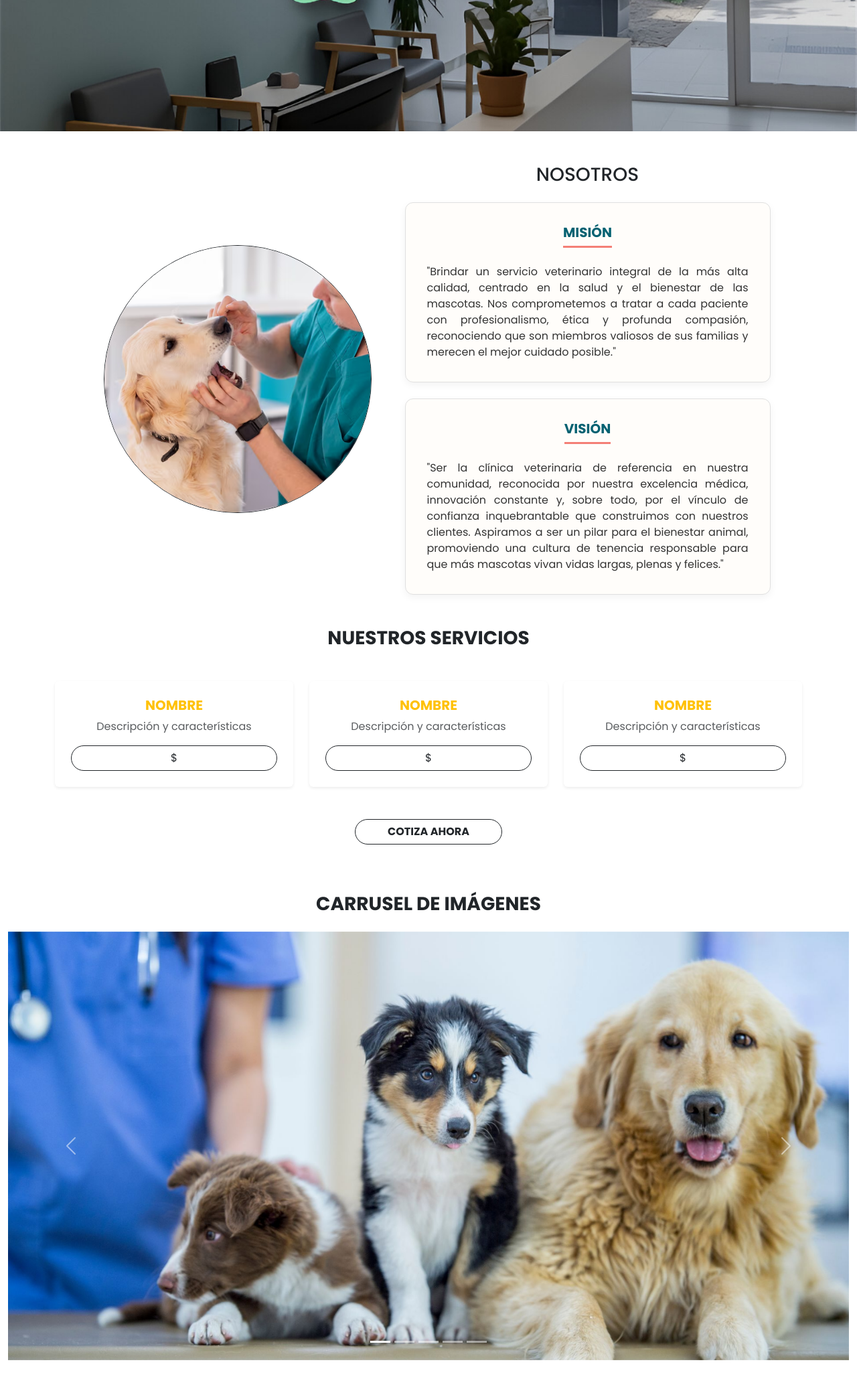
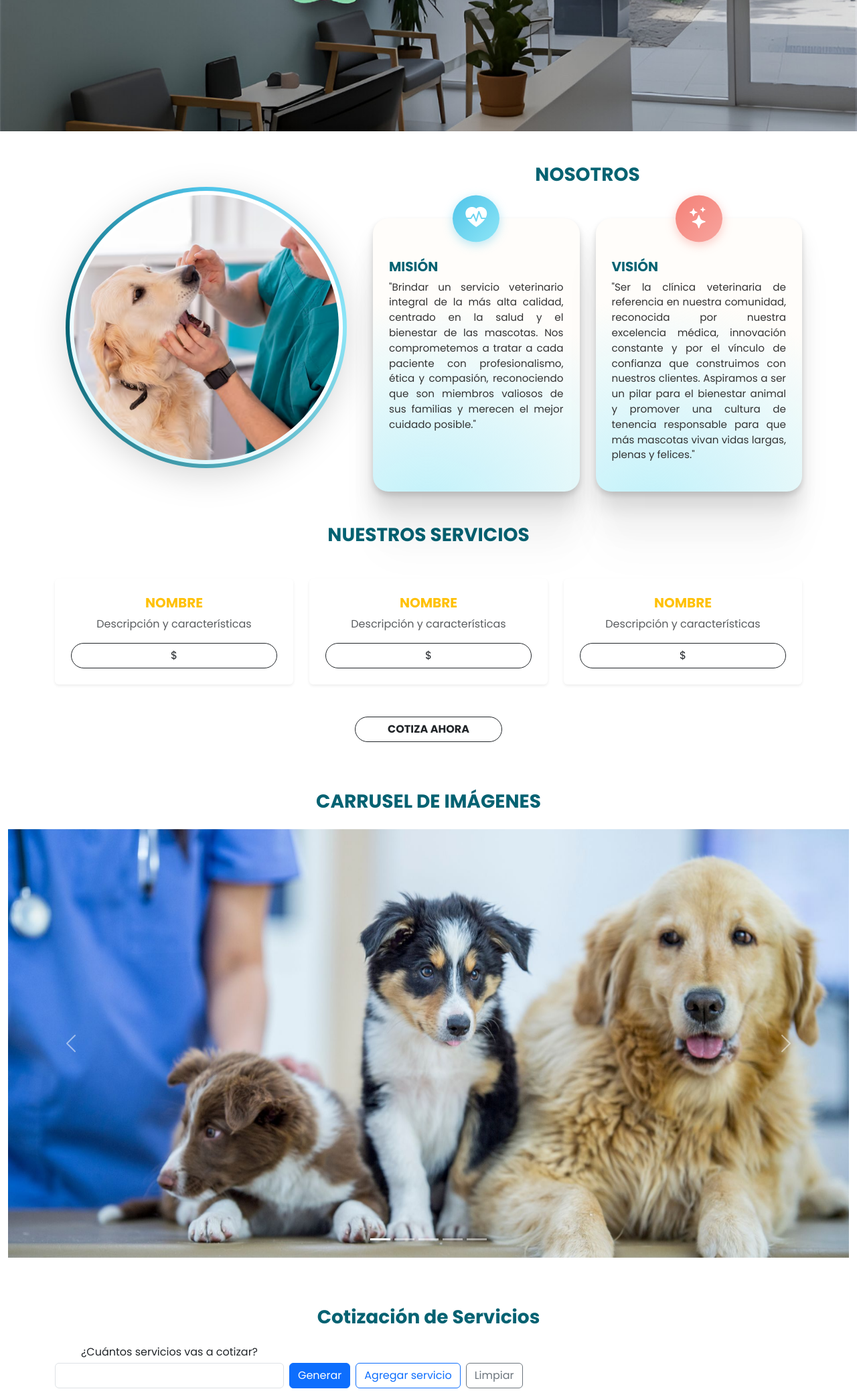
Before and after one commit to anagatuna/PIA_Eq1, a Django app: page / in a window 1280 px wide. Shown: the part 667-2744 px from the top of the page at 67% size. Run offline with Django 5.2, Linux system fonts and the light colour scheme; data comes from the database, SQL or seed files in the repository.

Commit message:
seccion nosotros diseño

```diff
--- a/veterinaria/app/static/css/style.css
+++ b/veterinaria/app/static/css/style.css
@@ -1,6 +1,7 @@
 @import url('https://fonts.googleapis.com/css2?family=Poppins:ital,wght@0,100;0,200;0,300;0,400;0,500;0,600;0,700;0,800;0,900;1,100;1,200;1,300;1,400;1,500;1,600;1,700;1,800;1,900&display=swap');
 
-html, body {
+html,
+body {
   overflow-x: hidden;
 }
 
@@ -25,6 +26,122 @@ body {
   width: 100%;
   height: 100%;
 }
+
+:root{
+  --primary:#056272;
+  --accent:#4EC4E9;
+  --accent-light:#8FE6F7;
+  --coral:#F47F76;
+  --paper:#FFFDFa; /* A mayúscula en HEX es ok */
+  --ink:#333333;
+}
+
+/* ====== Cards Nosotros ====== */
+.card-nosotros{
+  position:relative;
+  background:
+    radial-gradient(178.94% 106.41% at 26.42% 106.41%,
+      color-mix(in srgb, var(--accent-light) 55%, white) 0%,
+      rgba(255,255,255,0) 72%),
+    var(--paper);
+  box-shadow:
+    0 100px 62px rgba(0,0,0,0.02),
+    0 60px 52px rgba(0,0,0,0.05),
+    0 25px 30px rgba(0,0,0,0.10),
+    0 5px 10px rgba(0,0,0,0.15);
+  border-radius:23px;
+  padding:2rem 1.5rem 1.7rem;
+  transition:transform .6s cubic-bezier(0.15,0.83,0.66,1), box-shadow .3s ease;
+  cursor:pointer;
+  color:var(--ink);
+}
+.card-nosotros:hover{
+  transform:translateY(-4px);
+  box-shadow:0 0 25px color-mix(in srgb, var(--accent) 35%, transparent);
+}
+.card-nosotros h5{ color:var(--primary); margin-bottom:.5rem; }
+.card-nosotros p{ font-size:.95rem; text-align:justify; }
+
+/* Variante por card */
+.card-nosotros--mision .icon-wrapper{
+  background:linear-gradient(135deg, var(--accent), var(--accent-light));
+  box-shadow:0 4px 15px color-mix(in srgb, var(--accent) 40%, transparent);
+}
+.card-nosotros--vision .icon-wrapper{
+  /* usa la misma paleta coral, aclarada con color-mix para el degradado */
+  background:linear-gradient(135deg,
+    var(--coral),
+    color-mix(in srgb, var(--coral) 70%, white));
+  box-shadow:0 4px 15px color-mix(in srgb, var(--coral) 40%, transparent);
+}
+
+/* Icono */
+.icon-wrapper{
+  width:70px; height:70px; border-radius:50%;
+  display:grid; place-items:center;
+  margin:-60px auto 18px;
+  animation:floatIcon 4s ease-in-out infinite;
+}
+.icon-wrapper i{ color:#fff; font-size:2rem; }
+
+@keyframes floatIcon{
+  0%,100%{ transform:translateY(0); }
+  50%{ transform:translateY(-8px); }
+}
+
+/* ====== Avatar circular con aro según paleta ====== */
+/* ====== Avatar circular con aro estático elegante ====== */
+.avatar-circle {
+  --ring-size: 12px;
+  position: relative;
+  width: clamp(260px, 38vw, 420px);
+  aspect-ratio: 1/1;
+  border-radius: 50%;
+  padding: var(--ring-size);
+  background: conic-gradient(
+    from 0deg,
+    var(--accent) 0%,
+    var(--accent-light) 25%,
+    var(--primary) 75%,
+    var(--accent) 100%
+  );
+  filter: drop-shadow(0 12px 24px rgba(0, 0, 0, 0.15));
+  transition: transform 0.4s ease;
+}
+
+.avatar-circle::before {
+  content: "";
+  position: absolute;
+  inset: 6px;
+  border-radius: 50%;
+  background: radial-gradient(
+      120% 120% at 20% 100%,
+      color-mix(in srgb, var(--accent-light) 40%, white),
+      transparent 70%
+    ),
+    #fff;
+  z-index: 0;
+}
+
+.avatar-img {
+  position: relative;
+  z-index: 1;
+  width: 100%;
+  height: 100%;
+  border-radius: 50%;
+  object-fit: cover;
+  display: block;
+  transition: transform 0.6s ease, box-shadow 0.3s ease;
+}
+
+.avatar-circle:hover .avatar-img {
+  transform: scale(1.03);
+  box-shadow: 0 0 25px rgba(78, 196, 233, 0.3);
+}
+
+
+/* ====== Accesibilidad básica ====== */
+h3, .fw-bold{ color:var(--primary); }
 
 /* Cards servicios: efecto hover */
 .card {
--- a/veterinaria/app/templates/index.html
+++ b/veterinaria/app/templates/index.html
@@ -22,37 +22,54 @@
 
     <!-- Nosotros -->
     <section class="container my-5">
-        <div class="row align-items-center justify-content-center">
-            <div class="col-md-5 text-center mb-4 mb-md-0">
+        <div class="row align-items-center justify-content-center g-4">
+            <!-- Imagen con aro degradado -->
+            <div class="col-lg-5 text-center">
+                <div class="avatar-circle mx-auto">
                     <img src="{% static 'img/nosotros_vet.avif' %}" alt="Instalaciones de la veterinaria"
-                    class="img-fluid rounded-circle border border-dark"
-                    style="width: 400px; height: 400px; object-fit: cover;">
+                        class="avatar-img" />
                 </div>
-            <div class="col-md-6">
-                <h3 class="text-center mb-4">NOSOTROS</h3>
-                <div class="tarjeta-nosotros mb-4">
+            </div>
+
+            <!-- Tarjetas Misión / Visión lado a lado -->
+            <div class="col-lg-7">
+                <h3 class="text-center mb-5 fw-bold">NOSOTROS</h3>
+
+                <div class="row g-4">
+                    <!-- Misión -->
+                    <div class="col-12 col-md-6">
+                        <div class="card-nosotros card-nosotros--mision h-100">
+                            <div class="icon-wrapper">
+                                <i class="bi bi-heart-pulse-fill"></i>
+                            </div>
                             <h5 class="fw-bold">MISIÓN</h5>
-                    <p class="text-justify">
+                            <p>
                                 "Brindar un servicio veterinario integral de la más alta calidad,
                                 centrado en la salud y el bienestar de las mascotas. Nos comprometemos
-                        a tratar a cada paciente con profesionalismo, ética y profunda compasión,
+                                a tratar a cada paciente con profesionalismo, ética y compasión,
                                 reconociendo que son miembros valiosos de sus familias y merecen el mejor
                                 cuidado posible."
                             </p>
                         </div>
+                    </div>
 
-                <div class="tarjeta-nosotros">
+                    <!-- Visión -->
+                    <div class="col-12 col-md-6">
+                        <div class="card-nosotros card-nosotros--vision h-100">
+                            <div class="icon-wrapper">
+                                <i class="bi bi-stars"></i>
+                            </div>
                             <h5 class="fw-bold">VISIÓN</h5>
-                    <p class="text-justify">
+                            <p>
                                 "Ser la clínica veterinaria de referencia en nuestra comunidad, reconocida
-                        por nuestra excelencia médica, innovación constante y, sobre todo, por el
-                        vínculo de confianza inquebrantable que construimos con nuestros clientes.
-                        Aspiramos a ser un pilar para el bienestar animal, promoviendo una cultura
-                        de tenencia responsable para que más mascotas vivan vidas largas, plenas
-                        y felices."
+                                por nuestra excelencia médica, innovación constante y por el vínculo de
+                                confianza que construimos con nuestros clientes. Aspiramos a ser un pilar
+                                para el bienestar animal y promover una cultura de tenencia responsable
+                                para que más mascotas vivan vidas largas, plenas y felices."
                             </p>
                         </div>
-
+                    </div>
+                </div>
             </div>
         </div>
     </section>
@@ -230,7 +247,8 @@
                     <div class="card-body">
                         <h5 class="fw-bold">COMENTARIO</h5>
                         <p class="text-muted small px-3">
-                            Excelente servicio, mucha experiencia del personal, tienen estancia y buen equipo de trabajo,
+                            Excelente servicio, mucha experiencia del personal, tienen estancia y buen equipo de
+                            trabajo,
                             atendieron excelente a mi perrita y quedó muy bien después de su accidente.
                         </p>
                         <div class="stars" aria-label="5 de 5">
@@ -264,8 +282,10 @@
                     <div class="card-body">
                         <h5 class="fw-bold">COMENTARIO</h5>
                         <p class="text-muted small px-3">
-                            Excelente veterinaria. El personal es muy amable y profesional. Explican detalladamente los procedimientos
-                            y las advertencias necesarias, sobre todo cuando la mascota se encuentra en una condición delicada, a mi me
+                            Excelente veterinaria. El personal es muy amable y profesional. Explican detalladamente los
+                            procedimientos
+                            y las advertencias necesarias, sobre todo cuando la mascota se encuentra en una condición
+                            delicada, a mi me
                             ayudaron a operar a mi gatita y todo salió como lo esperabamos, servicio 10/10.
                         </p>
                         <div class="stars" aria-label="5 de 5">
@@ -312,24 +332,29 @@
                     <div class="col-md-6">
 
                         <div class="mb-3"> <label for="campoNombre" class="form-label">Nombre</label>
-                            <input type="text" id="campoNombre" class="form-control form-control-sm" placeholder="Ej. Juan García" required pattern="^[A-Za-z]+(\s[A-Za-z]+)+$">
+                            <input type="text" id="campoNombre" class="form-control form-control-sm"
+                                placeholder="Ej. Juan García" required pattern="^[A-Za-z]+(\s[A-Za-z]+)+$">
                         </div>
 
                         <div class="mb-3">
                             <label for="campoCorreo" class="form-label">Correo</label>
-                            <input type="email" id="campoCorreo" class="form-control form-control-sm" placeholder="tu@correo.com" required pattern="^[a-zA-Z0-9._%+-]+@[a-zA-Z0-9.-]+\.[A-Za-z]{2,}$">
+                            <input type="email" id="campoCorreo" class="form-control form-control-sm"
+                                placeholder="tu@correo.com" required
+                                pattern="^[a-zA-Z0-9._%+-]+@[a-zA-Z0-9.-]+\.[A-Za-z]{2,}$">
                         </div>
 
                         <div class="mb-3">
                             <label for="campoTelefono" class="form-label">Teléfono</label>
-                            <input type="tel" id="campoTelefono" class="form-control form-control-sm" pattern="^\d{10}$" required placeholder="10 dígitos sin espacios">
+                            <input type="tel" id="campoTelefono" class="form-control form-control-sm" pattern="^\d{10}$"
+                                required placeholder="10 dígitos sin espacios">
                         </div>
                     </div>
 
                     <div class="col-md-6">
                         <div class="mb-3 h-100 d-flex flex-column">
                             <label for="campoMensaje" class="form-label">Mensaje</label>
-                            <textarea class="form-control" id="campoMensaje" required placeholder="Escribe aquí" style="flex-grow: 1; min-height: 200px;"></textarea>
+                            <textarea class="form-control" id="campoMensaje" required placeholder="Escribe aquí"
+                                style="flex-grow: 1; min-height: 200px;"></textarea>
                         </div>
                     </div>
                 </div>
@@ -351,13 +376,8 @@
             <div class="col-12 col-md-3 text-center">
                 <iframe
                     src="https://www.google.com/maps/embed?pb=!1m18!1m12!1m3!1d1797.1648323115248!2d-100.30879064356266!3d25.726609510658232!2m3!1f0!2f0!3f0!3m2!1i1024!2i768!4f13.1!3m3!1m2!1s0x86629455cbd814cb%3A0x30a7c1e92734c946!2sAvenida%20Universidad%2C%20Ni%C3%B1os%20H%C3%A9roes%2C%20Ciudad%20Universitaria%2C%2066455%20San%20Nicol%C3%A1s%20de%20los%20Garza%2C%20N.L.!5e0!3m2!1ses!2smx!4v1762820988616!5m2!1ses!2smx"
-                    alt="mapa"
-                    width="100%"
-                    height="250"
-                    style="border:0; border-radius: 10px;"
-                    allowfullscreen=""
-                    loading="lazy"
-                    referrerpolicy="no-referrer-when-downgrade">
+                    alt="mapa" width="100%" height="250" style="border:0; border-radius: 10px;" allowfullscreen=""
+                    loading="lazy" referrerpolicy="no-referrer-when-downgrade">
                 </iframe>
             </div>
 
```
Lines whose indentation alone changed are shown as unchanged.
